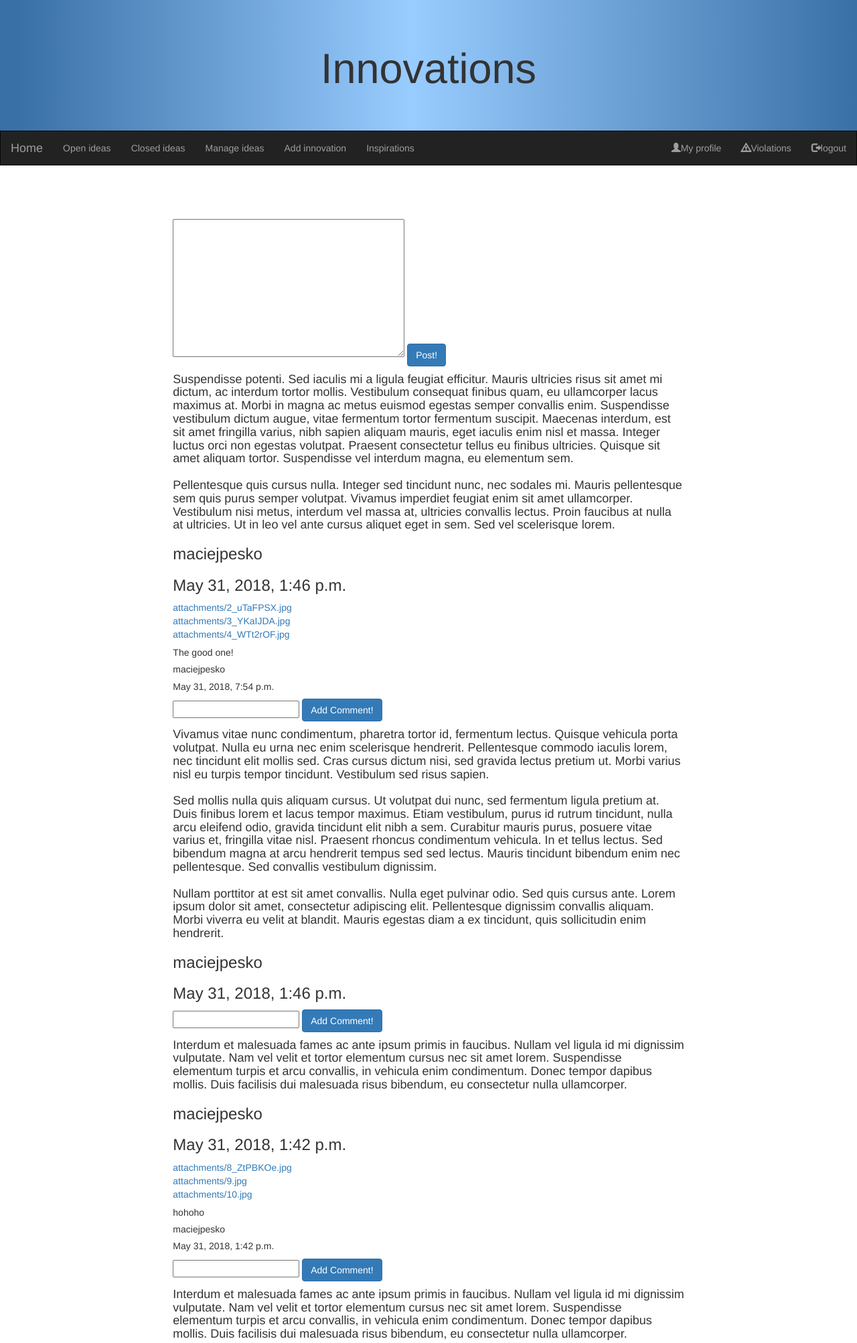
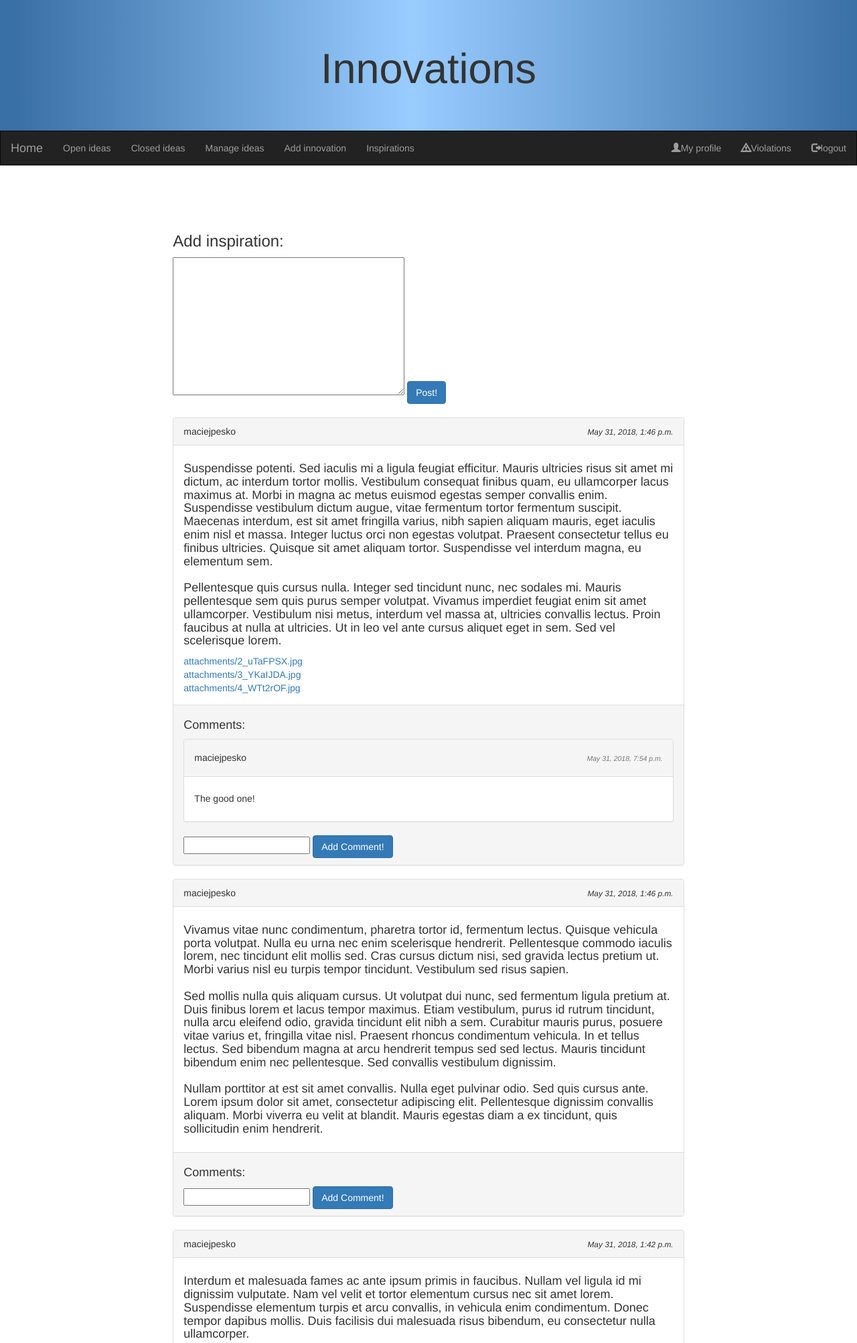
Before and after one commit to maciej3031/apsi_innovations, a Django app: page /socials/social_posts/ in a window 1280 px wide. Shown: the top 2005 px of the page at 67% size. Run offline with Django 3.2, Linux system fonts and the light colour scheme; a user stored in the database is signed in; data comes from the database, SQL or seed files in the repository; some libraries are stand-ins or nearby versions.

Commit message:
Inspiration portal frontend

```diff
--- a/apsi_innovations/templates/socials/social_posts.html
+++ b/apsi_innovations/templates/socials/social_posts.html
@@ -3,29 +3,38 @@
 {% load user_tags %}
 {% load innovation_tags %}
 {% block content %}
+<h3>Add inspiration:</h3>
   <form action="" method="post" enctype="multipart/form-data">
     {% csrf_token %}
     {{ form|as_bootstrap }}
     <button type="submit" class="btn btn-primary">Post!</button>
   </form>
+</br>
   {% for social_post in social_posts %}
-
-    <h4>{{ social_post.text|linebreaksbr }}</h4>
-    <h3>{{ social_post.issuer }}</h3>
-    <h3>{{ social_post.timestamp }}</h3>
-    {% for attachment in social_post.attachments.all %}
+<div class="panel panel-default">
+  <div class="panel-heading">{{ social_post.issuer }}
+    <p class="pull-right"><small><i>{{ social_post.timestamp }}</i></small></p></div>
+  <div class="panel-body"><h4>{{ social_post.text|linebreaksbr }}</h4>
+  {% for attachment in social_post.attachments.all %}
       <a href='{{ attachment.file.url }}'>{{ attachment.file }}</a><br>
     {% endfor %}
-    {% for comment in social_post.comments.all %}
-      <h5>{{ comment.text|linebreaksbr }}</h5>
-      <h5>{{ comment.issuer }}</h5>
-      <h5>{{ comment.timestamp }}</h5>
+    </div>
+  <div class="panel-footer">
+    <h4>Comments:</h4>
+        {% for comment in social_post.comments.all %}
+<div class="panel panel-default">
+  <div class="panel-heading"><h5>{{ comment.issuer }}
+    <p class="pull-right"><small><i>{{ comment.timestamp }}</i></small></h5></p></div>
+  <div class="panel-body"><h5>{{ comment.text|linebreaksbr }}</h5></div>
+</div>
     {% endfor %}
-    <form action="{% url "add_comment" social_post.pk %}" method="post" enctype="multipart/form-data">
+         <form action="{% url "add_comment" social_post.pk %}" method="post" enctype="multipart/form-data">
       {% csrf_token %}
       {{ comment_form|as_bootstrap }}
       <button type="submit" class="btn btn-primary">Add Comment!</button>
     </form>
+  </div>
+</div>
 
   {% endfor %}
   {% if is_paginated %}
```
